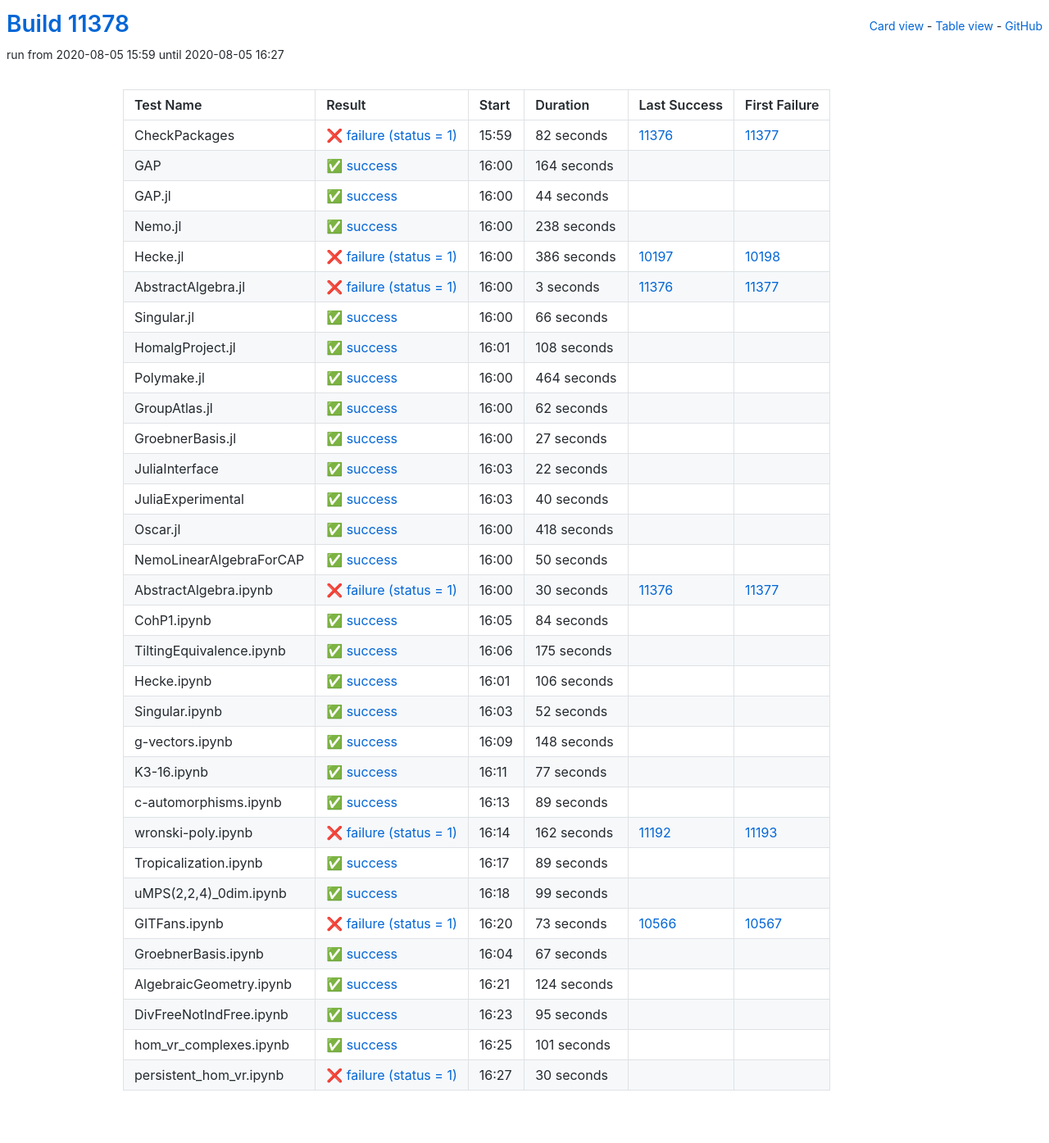
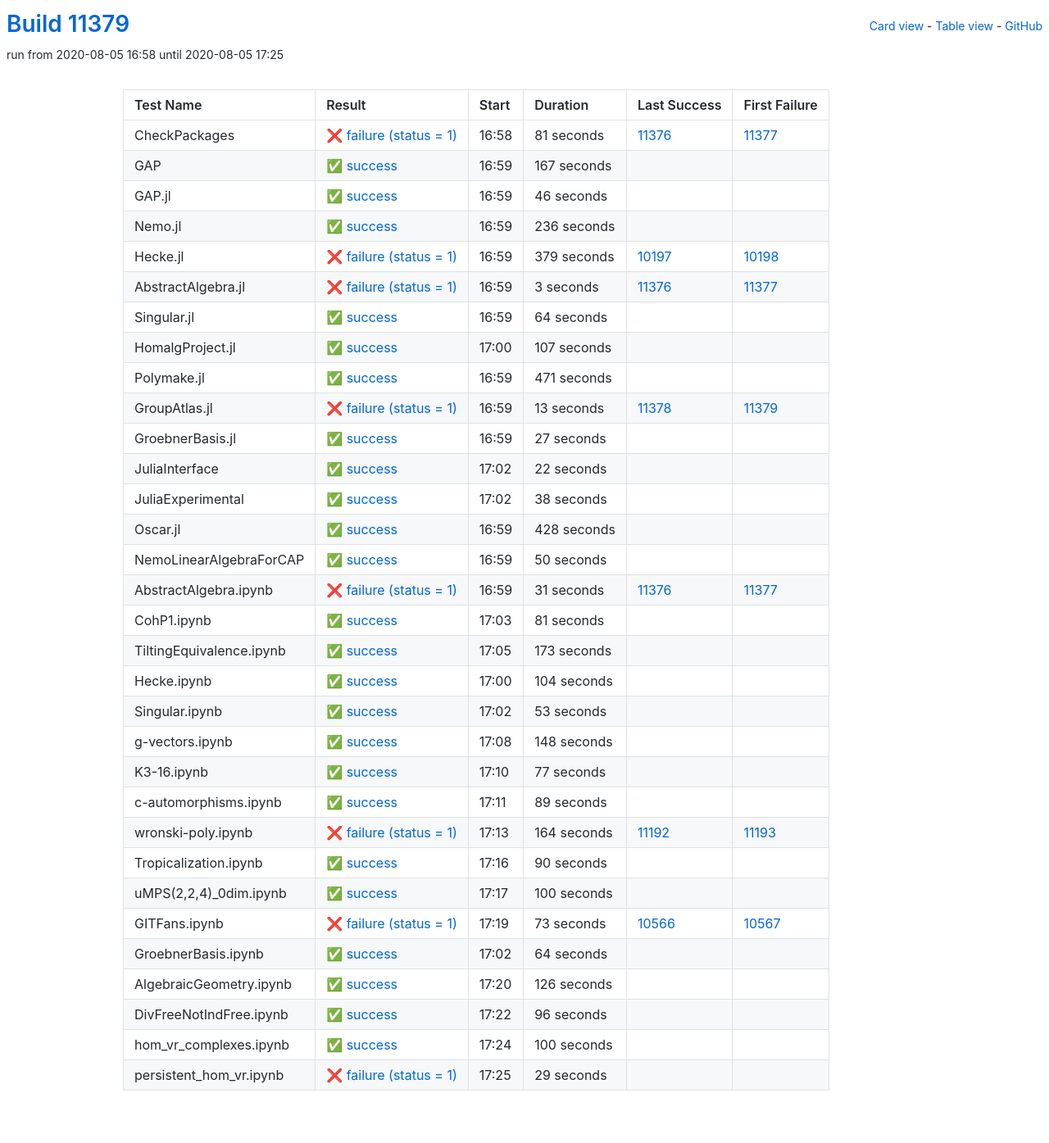
Before and after one commit to oscar-system/oscar-ci-status, a Jekyll site: the page built from table.html, in a window 1280 px wide. Shown: the whole page at 82% size. Built offline with Jekyll 4.4.1, drawn with Linux system fonts in a browser that asks for light colours.

Commit message:
Build #11379

```diff
--- a/_data/ci.yml
+++ b/_data/ci.yml
@@ -1,6 +1,6 @@
 ---
-build: 11378
-build_url: https://oscarci.mathematik.uni-kl.de/job/oscar/11378/
+build: 11379
+build_url: https://oscarci.mathematik.uni-kl.de/job/oscar/11379/
 job: oscar
 organization: oscar-system
 repo: oscar-ci-status
@@ -8,68 +8,68 @@
 tests:
 - name: CheckPackages
   id: checkpackages
-  log: https://oscarci.mathematik.uni-kl.de/job/oscar/11378/artifact/logs/build-11378/CheckPackages.log
-  start: 2020-08-05 15:59
+  log: https://oscarci.mathematik.uni-kl.de/job/oscar/11379/artifact/logs/build-11379/CheckPackages.log
+  start: 2020-08-05 16:58
   success: false
   exitcode: 1
   status: failure
-  duration: 82
+  duration: 81
   last_success: 11376
   last_success_url: https://oscarci.mathematik.uni-kl.de/job/oscar/11376/
   first_failure: 11377
   first_failure_url: https://oscarci.mathematik.uni-kl.de/job/oscar/11377/
 - name: GAP
   id: gap
-  log: https://oscarci.mathematik.uni-kl.de/job/oscar/11378/artifact/logs/build-11378/GAP.log
-  start: 2020-08-05 16:00
+  log: https://oscarci.mathematik.uni-kl.de/job/oscar/11379/artifact/logs/build-11379/GAP.log
+  start: 2020-08-05 16:59
   success: true
   exitcode: 0
   status: success
-  duration: 164
+  duration: 167
   last_success: false
   last_success_url:
   first_failure: false
   first_failure_url:
 - name: GAP.jl
   id: gap-jl
-  log: https://oscarci.mathematik.uni-kl.de/job/oscar/11378/artifact/logs/build-11378/GAP.jl.log
-  start: 2020-08-05 16:00
+  log: https://oscarci.mathematik.uni-kl.de/job/oscar/11379/artifact/logs/build-11379/GAP.jl.log
+  start: 2020-08-05 16:59
   success: true
   exitcode: 0
   status: success
-  duration: 44
+  duration: 46
   last_success: false
   last_success_url:
   first_failure: false
   first_failure_url:
 - name: Nemo.jl
   id: nemo-jl
-  log: https://oscarci.mathematik.uni-kl.de/job/oscar/11378/artifact/logs/build-11378/Nemo.jl.log
-  start: 2020-08-05 16:00
+  log: https://oscarci.mathematik.uni-kl.de/job/oscar/11379/artifact/logs/build-11379/Nemo.jl.log
+  start: 2020-08-05 16:59
   success: true
   exitcode: 0
   status: success
-  duration: 238
+  duration: 236
   last_success: false
   last_success_url:
   first_failure: false
   first_failure_url:
 - name: Hecke.jl
   id: hecke-jl
-  log: https://oscarci.mathematik.uni-kl.de/job/oscar/11378/artifact/logs/build-11378/Hecke.jl.log
-  start: 2020-08-05 16:00
+  log: https://oscarci.mathematik.uni-kl.de/job/oscar/11379/artifact/logs/build-11379/Hecke.jl.log
+  start: 2020-08-05 16:59
   success: false
   exitcode: 1
   status: failure
-  duration: 386
+  duration: 379
   last_success: 10197
   last_success_url: https://oscarci.mathematik.uni-kl.de/job/oscar/10197/
   first_failure: 10198
   first_failure_url: https://oscarci.mathematik.uni-kl.de/job/oscar/10198/
 - name: AbstractAlgebra.jl
   id: abstractalgebra-jl
-  log: https://oscarci.mathematik.uni-kl.de/job/oscar/11378/artifact/logs/build-11378/AbstractAlgebra.jl.log
-  start: 2020-08-05 16:00
+  log: https://oscarci.mathematik.uni-kl.de/job/oscar/11379/artifact/logs/build-11379/AbstractAlgebra.jl.log
+  start: 2020-08-05 16:59
   success: false
   exitcode: 1
   status: failure
@@ -80,56 +80,56 @@
   first_failure_url: https://oscarci.mathematik.uni-kl.de/job/oscar/11377/
 - name: Singular.jl
   id: singular-jl
-  log: https://oscarci.mathematik.uni-kl.de/job/oscar/11378/artifact/logs/build-11378/Singular.jl.log
-  start: 2020-08-05 16:00
+  log: https://oscarci.mathematik.uni-kl.de/job/oscar/11379/artifact/logs/build-11379/Singular.jl.log
+  start: 2020-08-05 16:59
   success: true
   exitcode: 0
   status: success
-  duration: 66
+  duration: 64
   last_success: false
   last_success_url:
   first_failure: false
   first_failure_url:
 - name: HomalgProject.jl
   id: homalgproject-jl
-  log: https://oscarci.mathematik.uni-kl.de/job/oscar/11378/artifact/logs/build-11378/HomalgProject.jl.log
-  start: 2020-08-05 16:01
+  log: https://oscarci.mathematik.uni-kl.de/job/oscar/11379/artifact/logs/build-11379/HomalgProject.jl.log
+  start: 2020-08-05 17:00
   success: true
   exitcode: 0
   status: success
-  duration: 108
+  duration: 107
   last_success: false
   last_success_url:
   first_failure: false
   first_failure_url:
 - name: Polymake.jl
   id: polymake-jl
-  log: https://oscarci.mathematik.uni-kl.de/job/oscar/11378/artifact/logs/build-11378/Polymake.jl.log
-  start: 2020-08-05 16:00
+  log: https://oscarci.mathematik.uni-kl.de/job/oscar/11379/artifact/logs/build-11379/Polymake.jl.log
+  start: 2020-08-05 16:59
   success: true
   exitcode: 0
   status: success
-  duration: 464
+  duration: 471
   last_success: false
   last_success_url:
   first_failure: false
   first_failure_url:
 - name: GroupAtlas.jl
   id: groupatlas-jl
-  log: https://oscarci.mathematik.uni-kl.de/job/oscar/11378/artifact/logs/build-11378/GroupAtlas.jl.log
-  start: 2020-08-05 16:00
-  success: true
-  exitcode: 0
-  status: success
-  duration: 62
-  last_success: false
-  last_success_url:
-  first_failure: false
-  first_failure_url:
+  log: https://oscarci.mathematik.uni-kl.de/job/oscar/11379/artifact/logs/build-11379/GroupAtlas.jl.log
+  start: 2020-08-05 16:59
+  success: false
+  exitcode: 1
+  status: failure
+  duration: 13
+  last_success: 11378
+  last_success_url: https://oscarci.mathematik.uni-kl.de/job/oscar/11378/
+  first_failure: 11379
+  first_failure_url: https://oscarci.mathematik.uni-kl.de/job/oscar/11379/
 - name: GroebnerBasis.jl
   id: groebnerbasis-jl
-  log: https://oscarci.mathematik.uni-kl.de/job/oscar/11378/artifact/logs/build-11378/GroebnerBasis.jl.log
-  start: 2020-08-05 16:00
+  log: https://oscarci.mathematik.uni-kl.de/job/oscar/11379/artifact/logs/build-11379/GroebnerBasis.jl.log
+  start: 2020-08-05 16:59
   success: true
   exitcode: 0
   status: success
@@ -140,8 +140,8 @@
   first_failure_url:
 - name: JuliaInterface
   id: juliainterface
-  log: https://oscarci.mathematik.uni-kl.de/job/oscar/11378/artifact/logs/build-11378/JuliaInterface.log
-  start: 2020-08-05 16:03
+  log: https://oscarci.mathematik.uni-kl.de/job/oscar/11379/artifact/logs/build-11379/JuliaInterface.log
+  start: 2020-08-05 17:02
   success: true
   exitcode: 0
   status: success
@@ -152,32 +152,32 @@
   first_failure_url:
 - name: JuliaExperimental
   id: juliaexperimental
-  log: https://oscarci.mathematik.uni-kl.de/job/oscar/11378/artifact/logs/build-11378/JuliaExperimental.log
-  start: 2020-08-05 16:03
+  log: https://oscarci.mathematik.uni-kl.de/job/oscar/11379/artifact/logs/build-11379/JuliaExperimental.log
+  start: 2020-08-05 17:02
   success: true
   exitcode: 0
   status: success
-  duration: 40
+  duration: 38
   last_success: false
   last_success_url:
   first_failure: false
   first_failure_url:
 - name: Oscar.jl
   id: oscar-jl
-  log: https://oscarci.mathematik.uni-kl.de/job/oscar/11378/artifact/logs/build-11378/Oscar.jl.log
-  start: 2020-08-05 16:00
+  log: https://oscarci.mathematik.uni-kl.de/job/oscar/11379/artifact/logs/build-11379/Oscar.jl.log
+  start: 2020-08-05 16:59
   success: true
   exitcode: 0
   status: success
-  duration: 418
+  duration: 428
   last_success: false
   last_success_url:
   first_failure: false
   first_failure_url:
 - name: NemoLinearAlgebraForCAP
   id: nemolinearalgebraforcap
-  log: https://oscarci.mathematik.uni-kl.de/job/oscar/11378/artifact/logs/build-11378/NemoLinearAlgebraForCAP.log
-  start: 2020-08-05 16:00
+  log: https://oscarci.mathematik.uni-kl.de/job/oscar/11379/artifact/logs/build-11379/NemoLinearAlgebraForCAP.log
+  start: 2020-08-05 16:59
   success: true
   exitcode: 0
   status: success
@@ -188,68 +188,68 @@
   first_failure_url:
 - name: AbstractAlgebra.ipynb
   id: abstractalgebra-ipynb
-  log: https://oscarci.mathematik.uni-kl.de/job/oscar/11378/artifact/logs/build-11378/AbstractAlgebra.ipynb.log
-  start: 2020-08-05 16:00
+  log: https://oscarci.mathematik.uni-kl.de/job/oscar/11379/artifact/logs/build-11379/AbstractAlgebra.ipynb.log
+  start: 2020-08-05 16:59
   success: false
   exitcode: 1
   status: failure
-  duration: 30
+  duration: 31
   last_success: 11376
   last_success_url: https://oscarci.mathematik.uni-kl.de/job/oscar/11376/
   first_failure: 11377
   first_failure_url: https://oscarci.mathematik.uni-kl.de/job/oscar/11377/
 - name: CohP1.ipynb
   id: cohp1-ipynb
-  log: https://oscarci.mathematik.uni-kl.de/job/oscar/11378/artifact/logs/build-11378/CohP1.ipynb.log
-  start: 2020-08-05 16:05
+  log: https://oscarci.mathematik.uni-kl.de/job/oscar/11379/artifact/logs/build-11379/CohP1.ipynb.log
+  start: 2020-08-05 17:03
   success: true
   exitcode: 0
   status: success
-  duration: 84
+  duration: 81
   last_success: false
   last_success_url:
   first_failure: false
   first_failure_url:
 - name: TiltingEquivalence.ipynb
   id: tiltingequivalence-ipynb
-  log: https://oscarci.mathematik.uni-kl.de/job/oscar/11378/artifact/logs/build-11378/TiltingEquivalence.ipynb.log
-  start: 2020-08-05 16:06
+  log: https://oscarci.mathematik.uni-kl.de/job/oscar/11379/artifact/logs/build-11379/TiltingEquivalence.ipynb.log
+  start: 2020-08-05 17:05
   success: true
   exitcode: 0
   status: success
-  duration: 175
+  duration: 173
   last_success: false
   last_success_url:
   first_failure: false
   first_failure_url:
 - name: Hecke.ipynb
   id: hecke-ipynb
-  log: https://oscarci.mathematik.uni-kl.de/job/oscar/11378/artifact/logs/build-11378/Hecke.ipynb.log
-  start: 2020-08-05 16:01
+  log: https://oscarci.mathematik.uni-kl.de/job/oscar/11379/artifact/logs/build-11379/Hecke.ipynb.log
+  start: 2020-08-05 17:00
   success: true
   exitcode: 0
   status: success
-  duration: 106
+  duration: 104
   last_success: false
   last_success_url:
   first_failure: false
   first_failure_url:
 - name: Singular.ipynb
   id: singular-ipynb
-  log: https://oscarci.mathematik.uni-kl.de/job/oscar/11378/artifact/logs/build-11378/Singular.ipynb.log
-  start: 2020-08-05 16:03
+  log: https://oscarci.mathematik.uni-kl.de/job/oscar/11379/artifact/logs/build-11379/Singular.ipynb.log
+  start: 2020-08-05 17:02
   success: true
   exitcode: 0
   status: success
-  duration: 52
+  duration: 53
   last_success: false
   last_success_url:
   first_failure: false
   first_failure_url:
 - name: g-vectors.ipynb
   id: g-vectors-ipynb
-  log: https://oscarci.mathematik.uni-kl.de/job/oscar/11378/artifact/logs/build-11378/g-vectors.ipynb.log
-  start: 2020-08-05 16:09
+  log: https://oscarci.mathematik.uni-kl.de/job/oscar/11379/artifact/logs/build-11379/g-vectors.ipynb.log
+  start: 2020-08-05 17:08
   success: true
   exitcode: 0
   status: success
@@ -260,8 +260,8 @@
   first_failure_url:
 - name: K3-16.ipynb
   id: k3-16-ipynb
-  log: https://oscarci.mathematik.uni-kl.de/job/oscar/11378/artifact/logs/build-11378/K3-16.ipynb.log
-  start: 2020-08-05 16:11
+  log: https://oscarci.mathematik.uni-kl.de/job/oscar/11379/artifact/logs/build-11379/K3-16.ipynb.log
+  start: 2020-08-05 17:10
   success: true
   exitcode: 0
   status: success
@@ -272,8 +272,8 @@
   first_failure_url:
 - name: c-automorphisms.ipynb
   id: c-automorphisms-ipynb
-  log: https://oscarci.mathematik.uni-kl.de/job/oscar/11378/artifact/logs/build-11378/c-automorphisms.ipynb.log
-  start: 2020-08-05 16:13
+  log: https://oscarci.mathematik.uni-kl.de/job/oscar/11379/artifact/logs/build-11379/c-automorphisms.ipynb.log
+  start: 2020-08-05 17:11
   success: true
   exitcode: 0
   status: success
@@ -284,44 +284,44 @@
   first_failure_url:
 - name: wronski-poly.ipynb
   id: wronski-poly-ipynb
-  log: https://oscarci.mathematik.uni-kl.de/job/oscar/11378/artifact/logs/build-11378/wronski-poly.ipynb.log
-  start: 2020-08-05 16:14
+  log: https://oscarci.mathematik.uni-kl.de/job/oscar/11379/artifact/logs/build-11379/wronski-poly.ipynb.log
+  start: 2020-08-05 17:13
   success: false
   exitcode: 1
   status: failure
-  duration: 162
+  duration: 164
   last_success: 11192
   last_success_url: https://oscarci.mathematik.uni-kl.de/job/oscar/11192/
   first_failure: 11193
   first_failure_url: https://oscarci.mathematik.uni-kl.de/job/oscar/11193/
 - name: Tropicalization.ipynb
   id: tropicalization-ipynb
-  log: https://oscarci.mathematik.uni-kl.de/job/oscar/11378/artifact/logs/build-11378/Tropicalization.ipynb.log
-  start: 2020-08-05 16:17
+  log: https://oscarci.mathematik.uni-kl.de/job/oscar/11379/artifact/logs/build-11379/Tropicalization.ipynb.log
+  start: 2020-08-05 17:16
   success: true
   exitcode: 0
   status: success
-  duration: 89
+  duration: 90
   last_success: false
   last_success_url:
   first_failure: false
   first_failure_url:
 - name: uMPS(2,2,4)_0dim.ipynb
   id: umps-2-2-4-0dim-ipynb
-  log: https://oscarci.mathematik.uni-kl.de/job/oscar/11378/artifact/logs/build-11378/uMPS-2-2-4-_0dim.ipynb.log
-  start: 2020-08-05 16:18
+  log: https://oscarci.mathematik.uni-kl.de/job/oscar/11379/artifact/logs/build-11379/uMPS-2-2-4-_0dim.ipynb.log
+  start: 2020-08-05 17:17
   success: true
   exitcode: 0
   status: success
-  duration: 99
+  duration: 100
   last_success: false
   last_success_url:
   first_failure: false
   first_failure_url:
 - name: GITFans.ipynb
   id: gitfans-ipynb
-  log: https://oscarci.mathematik.uni-kl.de/job/oscar/11378/artifact/logs/build-11378/GITFans.ipynb.log
-  start: 2020-08-05 16:20
+  log: https://oscarci.mathematik.uni-kl.de/job/oscar/11379/artifact/logs/build-11379/GITFans.ipynb.log
+  start: 2020-08-05 17:19
   success: false
   exitcode: 1
   status: failure
@@ -332,60 +332,60 @@
   first_failure_url: https://oscarci.mathematik.uni-kl.de/job/oscar/10567/
 - name: GroebnerBasis.ipynb
   id: groebnerbasis-ipynb
-  log: https://oscarci.mathematik.uni-kl.de/job/oscar/11378/artifact/logs/build-11378/GroebnerBasis.ipynb.log
-  start: 2020-08-05 16:04
+  log: https://oscarci.mathematik.uni-kl.de/job/oscar/11379/artifact/logs/build-11379/GroebnerBasis.ipynb.log
+  start: 2020-08-05 17:02
   success: true
   exitcode: 0
   status: success
-  duration: 67
+  duration: 64
   last_success: false
   last_success_url:
   first_failure: false
   first_failure_url:
 - name: AlgebraicGeometry.ipynb
   id: algebraicgeometry-ipynb
-  log: https://oscarci.mathematik.uni-kl.de/job/oscar/11378/artifact/logs/build-11378/AlgebraicGeometry.ipynb.log
-  start: 2020-08-05 16:21
+  log: https://oscarci.mathematik.uni-kl.de/job/oscar/11379/artifact/logs/build-11379/AlgebraicGeometry.ipynb.log
+  start: 2020-08-05 17:20
   success: true
   exitcode: 0
   status: success
-  duration: 124
+  duration: 126
   last_success: false
   last_success_url:
   first_failure: false
   first_failure_url:
 - name: DivFreeNotIndFree.ipynb
   id: divfreenotindfree-ipynb
-  log: https://oscarci.mathematik.uni-kl.de/job/oscar/11378/artifact/logs/build-11378/DivFreeNotIndFree.ipynb.log
-  start: 2020-08-05 16:23
+  log: https://oscarci.mathematik.uni-kl.de/job/oscar/11379/artifact/logs/build-11379/DivFreeNotIndFree.ipynb.log
+  start: 2020-08-05 17:22
   success: true
   exitcode: 0
   status: success
-  duration: 95
+  duration: 96
   last_success: false
   last_success_url:
   first_failure: false
   first_failure_url:
 - name: hom_vr_complexes.ipynb
   id: hom-vr-complexes-ipynb
-  log: https://oscarci.mathematik.uni-kl.de/job/oscar/11378/artifact/logs/build-11378/hom_vr_complexes.ipynb.log
-  start: 2020-08-05 16:25
+  log: https://oscarci.mathematik.uni-kl.de/job/oscar/11379/artifact/logs/build-11379/hom_vr_complexes.ipynb.log
+  start: 2020-08-05 17:24
   success: true
   exitcode: 0
   status: success
-  duration: 101
+  duration: 100
   last_success: false
   last_success_url:
   first_failure: false
   first_failure_url:
 - name: persistent_hom_vr.ipynb
   id: persistent-hom-vr-ipynb
-  log: https://oscarci.mathematik.uni-kl.de/job/oscar/11378/artifact/logs/build-11378/persistent_hom_vr.ipynb.log
-  start: 2020-08-05 16:27
+  log: https://oscarci.mathematik.uni-kl.de/job/oscar/11379/artifact/logs/build-11379/persistent_hom_vr.ipynb.log
+  start: 2020-08-05 17:25
   success: false
   exitcode: 1
   status: failure
-  duration: 30
+  duration: 29
   last_success: false
   last_success_url:
   first_failure: false
```
Also changed, not shown: README.md.
